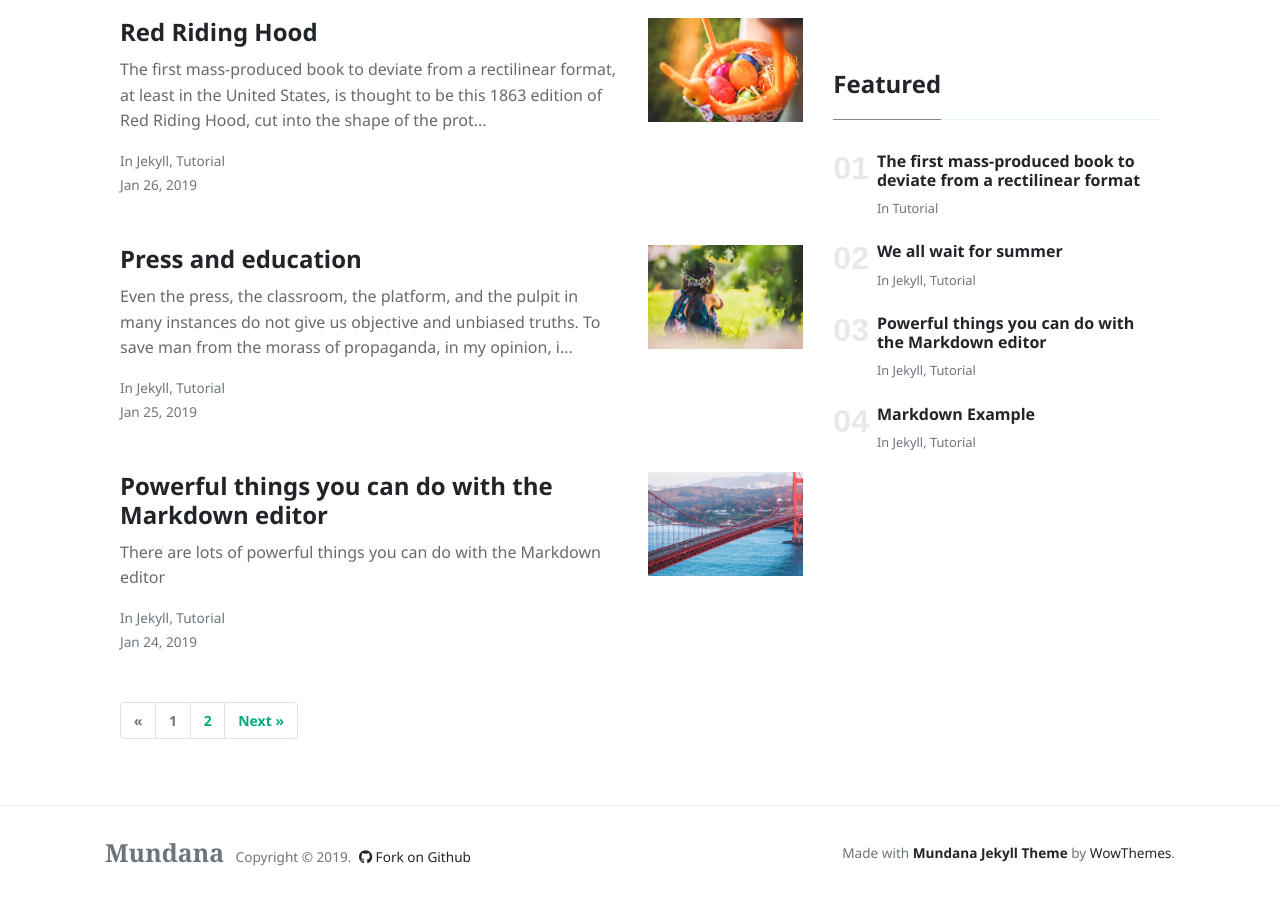
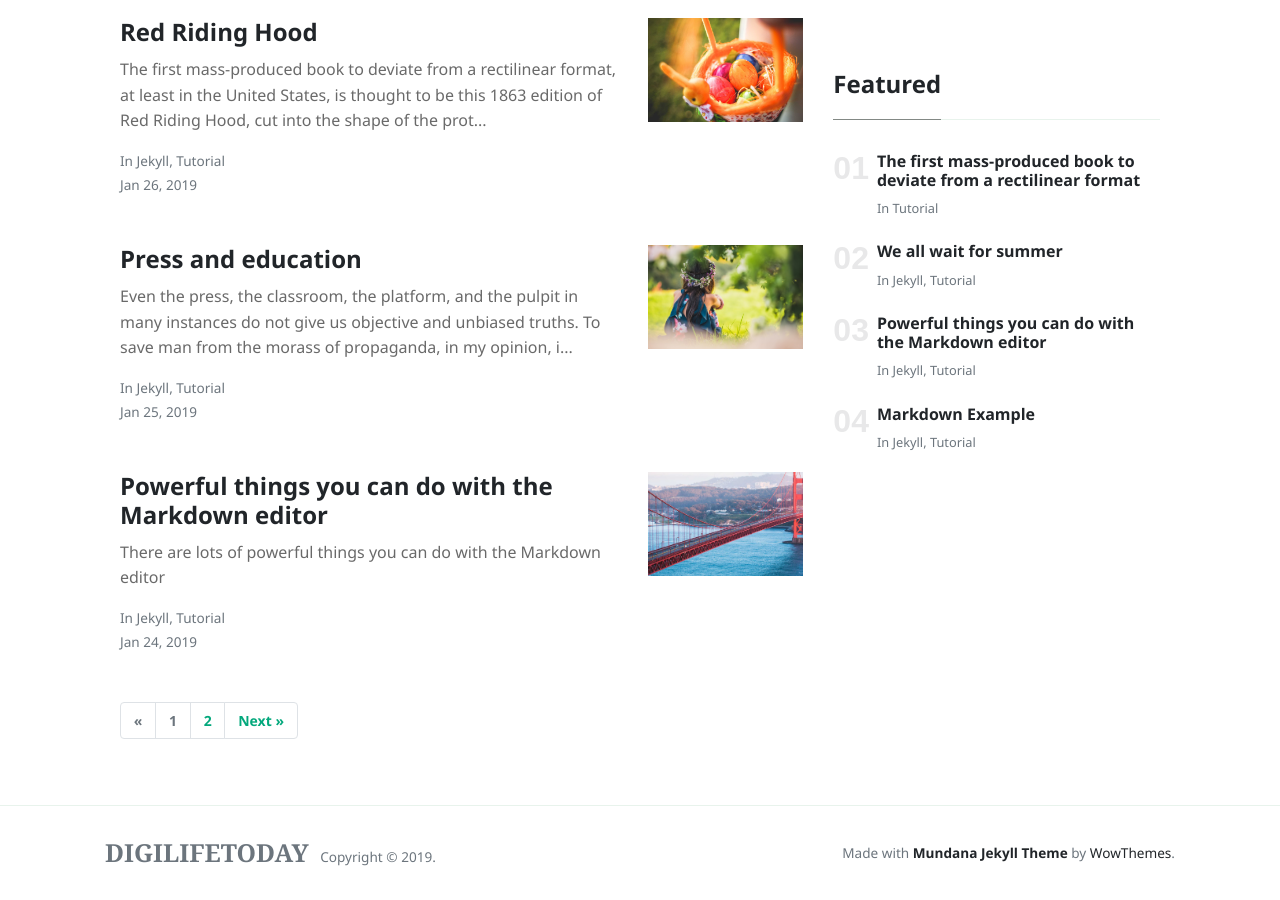
Before and after one commit to taufiktw/digilifetoday, a Jekyll site: the page built from index.html, in a window 1280 px wide and 900 px high, scrolled down 1765 px. Built offline with Jekyll 4.4.1, drawn with Linux system fonts in a browser that asks for light colours; nearby versions of some CDN libraries; the list of posts is cut into pages by our own code.

Commit message:
Update default.html

```diff
--- a/_layouts/default.html
+++ b/_layouts/default.html
@@ -77,11 +77,8 @@
         <div class="container">
         <div class="row align-items-center justify-content-between">
             <div>
-                <span class="navbar-brand mr-2 mb-0"><strong>Mundana</strong></span>
+                <span class="navbar-brand mr-2 mb-0"><strong>DIGILIFETODAY</strong></span>
                 <span>Copyright © <script>document.write(new Date().getFullYear())</script>.</span>
-
-                <!--  Github Repo Star Btn-->
-                <a class="text-dark ml-1" target="_blank" href="https://github.com/wowthemesnet/mundana-theme-jekyll"><i class="fab fa-github"></i> Fork on Github</a>
 
             </div>
             <div>
```
